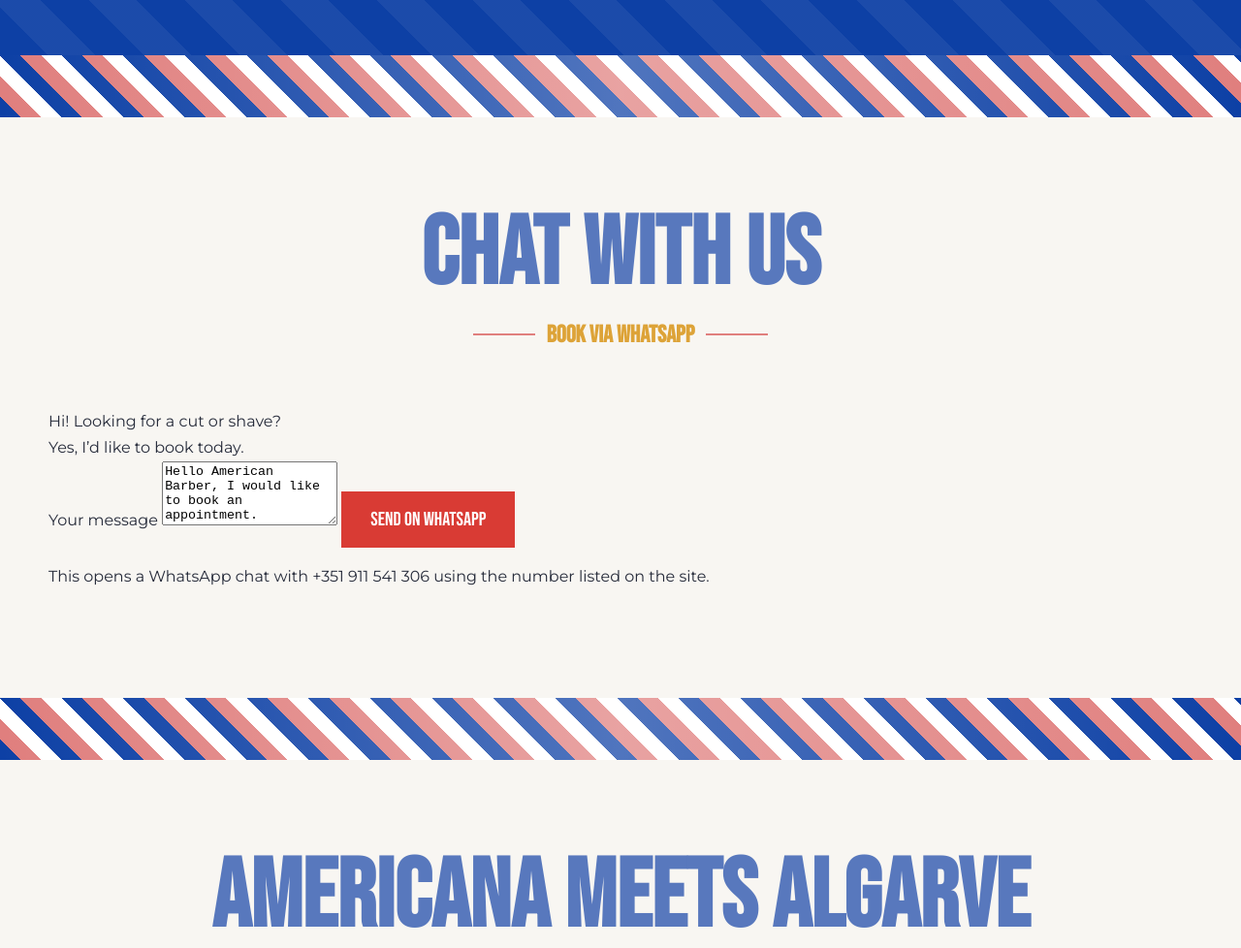
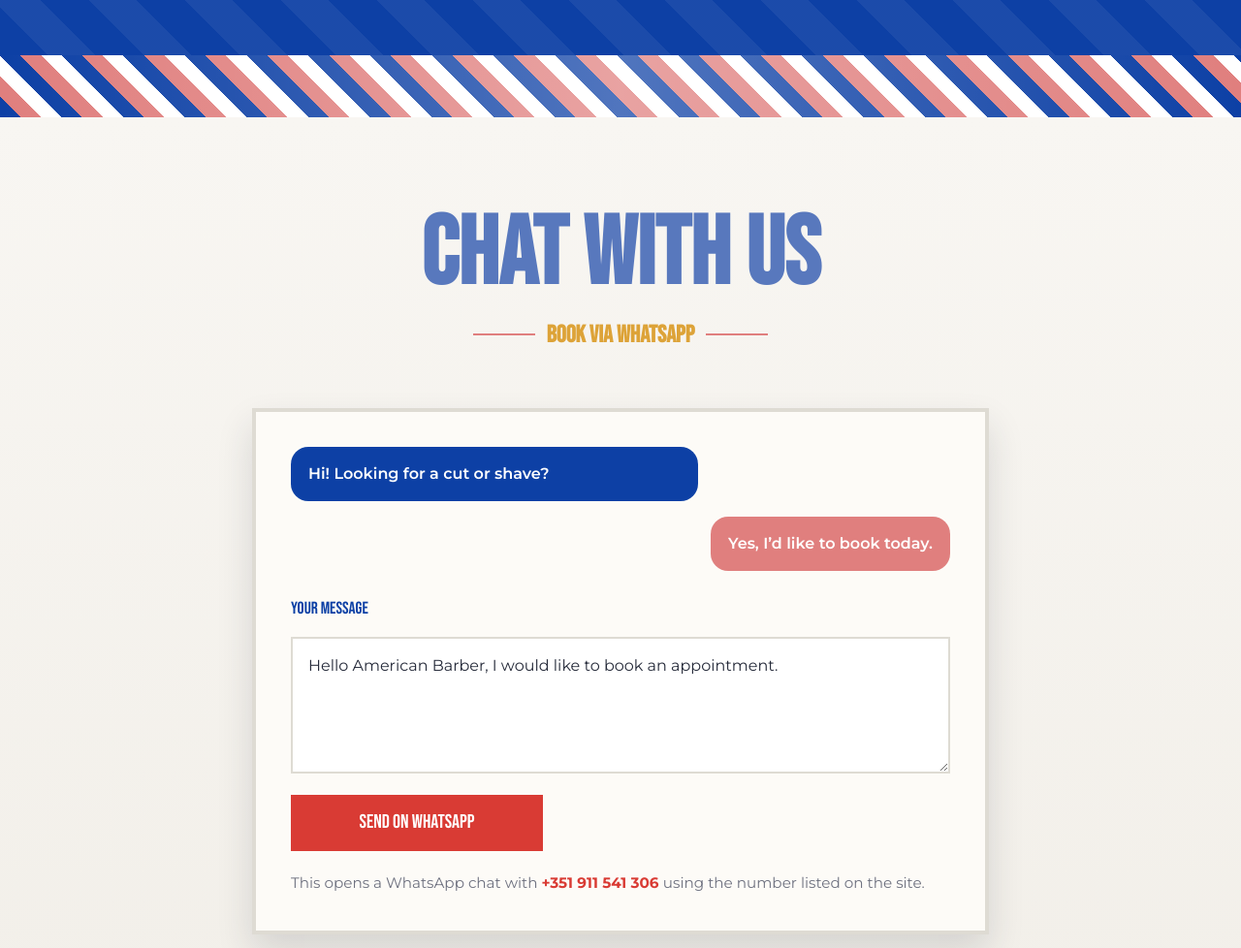
Before and after one commit to benketer94-blip/American-Barber, a plain HTML site: page index.html in a window 1280 px wide. Shown: the part 1900-2878 px from the top of the page at 97% size. Drawn offline with Linux system fonts and the light colour scheme.

Commit message:
Refactor styles for chat components and remove products

```diff
--- a/styles.css
+++ b/styles.css
@@ -401,110 +401,91 @@ section {
 }
 
 .products {
-  background: var(--cream);
+  background: linear-gradient(180deg, var(--cream) 0%, #f2efe9 100%);
 }
 
-.product-grid {
-  display: grid;
-  grid-template-columns: repeat(3, 1fr);
-  gap: 32px;
+.chat-shell {
+  display: flex;
+  justify-content: center;
 }
 
-.product-card {
-  min-height: 376px;
-  padding: 40px;
-  text-align: center;
-  border-radius: 0;
-  cursor: pointer;
-  font: inherit;
+.chat-card {
+  width: min(100%, 760px);
+  padding: 36px;
+  border: 4px solid var(--line);
+  background: var(--card);
+  box-shadow: var(--shadow);
 }
 
-.product-card:focus-visible {
-  outline: 4px solid var(--gold);
-  outline-offset: 6px;
+.chat-bubbles {
+  display: grid;
+  gap: 16px;
+  margin-bottom: 24px;
 }
 
-.product-card::before {
-  content: "";
-  position: absolute;
-  inset: 0 0 auto 0;
-  height: 8px;
-  background: currentColor;
+.chat-bubble {
+  display: inline-block;
+  max-width: min(80%, 420px);
+  padding: 16px 18px;
+  border-radius: 18px;
+  font-weight: 600;
+  line-height: 1.5;
 }
 
-.product-card::after {
-  content: "";
-  position: absolute;
-  left: 0;
-  bottom: 0;
-  width: 0;
-  height: 0;
-  border-left: 32px solid transparent;
-  border-bottom: 32px solid currentColor;
-  opacity: 0.16;
+.chat-bubble--barber {
+  background: var(--blue);
+  color: white;
 }
 
-.product-card--blue {
+.chat-bubble--user {
+  margin-left: auto;
+  background: var(--red-soft);
+  color: white;
+}
+
+.chat-form {
+  display: grid;
+  gap: 14px;
+}
+
+.chat-form label {
+  font-family: "Bebas Neue", Impact, sans-serif;
+  font-size: 1.1rem;
+  text-transform: uppercase;
   color: var(--blue);
 }
 
-.product-card--red {
-  color: var(--red-soft);
+.chat-form textarea {
+  width: 100%;
+  min-height: 120px;
+  border: 2px solid var(--line);
+  padding: 14px 16px;
+  resize: vertical;
+  font: inherit;
+  color: var(--ink);
+  background: white;
 }
 
-.product-card--gold {
-  color: var(--gold);
+.chat-form textarea:focus {
+  outline: 3px solid rgba(221, 163, 56, 0.45);
+  border-color: var(--gold);
 }
 
-.product-icon {
-  width: 80px;
-  height: 80px;
-  margin: 0 auto 28px;
-  display: grid;
-  place-items: center;
-  border: 4px solid currentColor;
-  border-radius: 50%;
+.chat-form .button {
+  width: 100%;
+  max-width: 260px;
+  margin-top: 8px;
 }
 
-.product-icon svg {
-  width: 38px;
-  height: 38px;
-  fill: none;
-  stroke: currentColor;
-  stroke-linecap: round;
-  stroke-linejoin: round;
-  stroke-width: 1.8;
+.chat-note {
+  margin: 20px 0 0;
+  color: var(--muted);
+  font-size: 0.95rem;
 }
 
-.product-card h3 {
-  margin: 0 0 18px;
-  color: var(--ink);
-  font-size: 2.4rem;
-  text-transform: uppercase;
-}
-
-.product-card strong {
-  display: block;
-  margin-bottom: 34px;
-  font-size: 1.15rem;
-  text-transform: uppercase;
-}
-
-.product-card p {
-  color: var(--muted);
-  margin: 0 0 34px;
-  font-weight: 500;
-}
-
-.product-card span {
-  color: var(--muted);
-  font-size: 0.95rem;
-  text-transform: uppercase;
-}
-
-.product-card:hover span,
-.product-card:focus-visible span {
-  color: currentColor;
+.chat-note a {
+  color: var(--red);
+  font-weight: 700;
 }
 
 .story {
```
